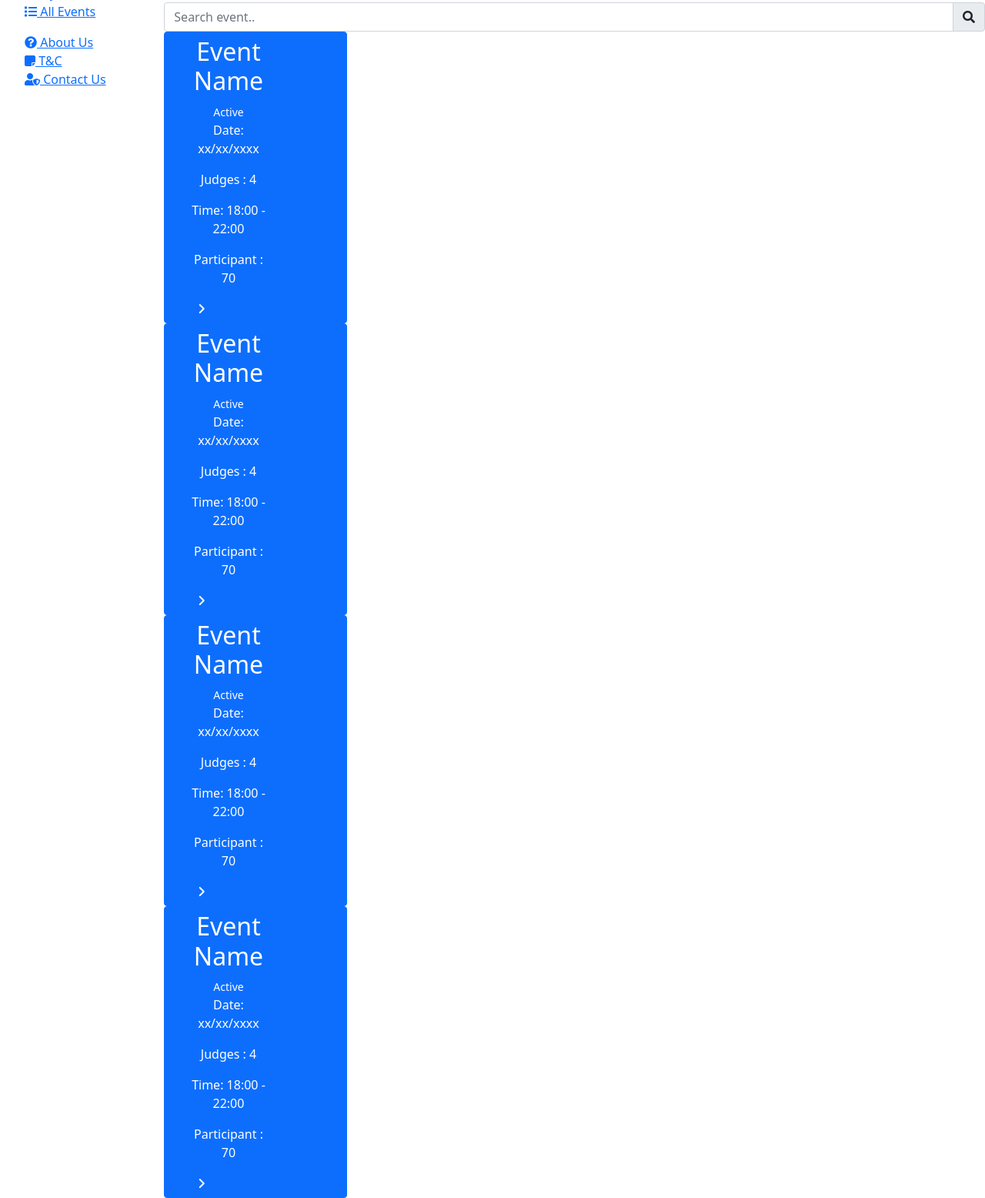
After one commit to LeeRenJie/SDP, a PHP site: page /participant/view-event.php in a window 1280 px wide. The commit adds this page. Shown: the part 337-1893 px from the top of the page at 77% size. Run offline with PHP 8.4, Linux system fonts and the light colour scheme; some libraries are stand-ins or nearby versions.

Commit message:
view event

```diff
--- a/frontend/public/pages/participant/edit-profile.php
+++ b/frontend/public/pages/participant/edit-profile.php
@@ -13,6 +13,9 @@
 <body>
   <!-- nav side-->
   <?php include '../shared/navbar.php';?>
+  <div class="flex flex-row h-screen">
+    <?php include '../shared/sidebar.php';?>
+    <div class="basis-10/12 overflow-auto shadow">
       <form method="post" ENCTYPE="multipart/form-data">
         <div class="main-container">
           <div class = "lft-con">
@@ -109,6 +112,8 @@
           </div>
         </div>
       </form>
+    </div>
+  </div>
   <script>
     function discard(){
       window.location.reload();
--- /dev/null
+++ b/frontend/public/pages/participant/view-event.php
@@ -0,0 +1,155 @@
+<!DOCTYPE html>
+<html lang="en">
+<head>
+  <meta charset="UTF-8">
+  <meta http-equiv="X-UA-Compatible" content="IE=edge">
+  <meta name="viewport" content="width=device-width, initial-scale=1.0">
+  <script src="https://kit.fontawesome.com/d7affc88cb.js" crossorigin="anonymous"></script>
+  <link rel="stylesheet" href="../../../src/stylesheets/participant-view-event.css">
+  <link rel="stylesheet" href="https://cdn.jsdelivr.net/npm/bootstrap@4.5.3/dist/css/bootstrap.min.css" integrity="sha384-TX8t27EcRE3e/ihU7zmQxVncDAy5uIKz4rEkgIXeMed4M0jlfIDPvg6uqKI2xXr2" crossorigin="anonymous">
+  <link type="text/css" href="../../../src/stylesheets/neumorphism.css" rel="stylesheet">
+  <title>Judgeable</title>
+</head>
+<body>
+  <?php include '../shared/navbar.php';?>
+  <div class="flex flex-row h-screen">
+    <?php include '../shared/sidebar.php';?>
+    <div class="basis-10/12 overflow-auto hahahah">
+      <br>
+      <div class="main-container">
+        <form method="post" class="search-box">
+          <!-- Search Container -->
+          <div class="search-con">
+            <div class="input-group">
+              <input type="text" class="form-control" placeholder="Search event..">
+              <div class="input-group-append">
+                <button class="input-group-text" name="searchBtn" type="submit"><span class="fas fa-search"></span></button>
+              </div>
+            </div>
+          </div>
+        </form>
+        <!-- Event Details -->
+        <div class="event-con">
+          <a href="">
+            <button class="btn btn-primary animate-up-2" type="button">
+              <div class="event-con">
+                <div class="col-8">
+                  <div class="title-con">
+                    <h2>Event Name</h2> <!--change event name-->
+                    <div class="status-con">
+                      <small class="status-on">Active</small> <!--change event status-->
+                    </div>
+                  </div>
+                  <div class="details-con"> <!--event info-->
+                    <div class="info-con">
+                      <p>Date: xx/xx/xxxx </p>
+                      <p>Judges : 4</p>
+                    </div>
+                    <div class="info-con">
+                      <p>Time: 18:00 - 22:00 </p>
+                      <p>Participant : 70</p>
+                    </div>
+                  </div> <!--info-->
+                </div>
+                <div class="col-4">
+                  <i class="icon-size fa-solid fa-angle-right"></i>
+                </div>
+              </div>
+            </button>
+          </a>
+        </div><!--event-con-->
+
+        <div class="event-con">
+          <a href="">
+            <button class="btn btn-primary animate-up-2" type="button">
+              <div class="event-con">
+                <div class="col-8">
+                  <div class="title-con">
+                    <h2>Event Name</h2> <!--change event name-->
+                    <div class="status-con">
+                      <small class="status-on">Active</small> <!--change event status-->
+                    </div>
+                  </div>
+                  <div class="details-con"> <!--event info-->
+                    <div class="info-con">
+                      <p>Date: xx/xx/xxxx </p>
+                      <p>Judges : 4</p>
+                    </div>
+                    <div class="info-con">
+                      <p>Time: 18:00 - 22:00 </p>
+                      <p>Participant : 70</p>
+                    </div>
+                  </div> <!--info-->
+                </div>
+                <div class="col-4">
+                  <i class="icon-size fa-solid fa-angle-right"></i>
+                </div>
+              </div>
+            </button>
+          </a>
+        </div><!--event-con-->
+        <div class="event-con">
+          <a href="">
+            <button class="btn btn-primary animate-up-2" type="button">
+              <div class="event-con">
+                <div class="col-8">
+                  <div class="title-con">
+                    <h2>Event Name</h2> <!--change event name-->
+                    <div class="status-con">
+                      <small class="status-on">Active</small> <!--change event status-->
+                    </div>
+                  </div>
+                  <div class="details-con"> <!--event info-->
+                    <div class="info-con">
+                      <p>Date: xx/xx/xxxx </p>
+                      <p>Judges : 4</p>
+                    </div>
+                    <div class="info-con">
+                      <p>Time: 18:00 - 22:00 </p>
+                      <p>Participant : 70</p>
+                    </div>
+                  </div> <!--info-->
+                </div>
+                <div class="col-4">
+                  <i class="icon-size fa-solid fa-angle-right"></i>
+                </div>
+              </div>
+            </button>
+          </a>
+        </div><!--event-con-->
+        <div class="event-con">
+          <a href="">
+            <button class="btn btn-primary animate-up-2" type="button">
+              <div class="event-con">
+                <div class="col-8">
+                  <div class="title-con">
+                    <h2>Event Name</h2> <!--change event name-->
+                    <div class="status-con">
+                      <small class="status-on">Active</small> <!--change event status-->
+                    </div>
+                  </div>
+                  <div class="details-con"> <!--event info-->
+                    <div class="info-con">
+                      <p>Date: xx/xx/xxxx </p>
+                      <p>Judges : 4</p>
+                    </div>
+                    <div class="info-con">
+                      <p>Time: 18:00 - 22:00 </p>
+                      <p>Participant : 70</p>
+                    </div>
+                  </div> <!--info-->
+                </div>
+                <div class="col-4">
+                  <i class="icon-size fa-solid fa-angle-right"></i>
+                </div>
+              </div>
+            </button>
+          </a>
+        </div><!--event-con-->
+
+
+      </div> <!--main container-->
+    </div>
+  </div>
+</body>
+</html>
```
Also changed, not shown: frontend/src/stylesheets/participant-edit-profile.css (+5 -6 lines), frontend/src/stylesheets/participant-view-event.css (added, +99 -0 lines). Lines whose indentation alone changed are shown as unchanged.
